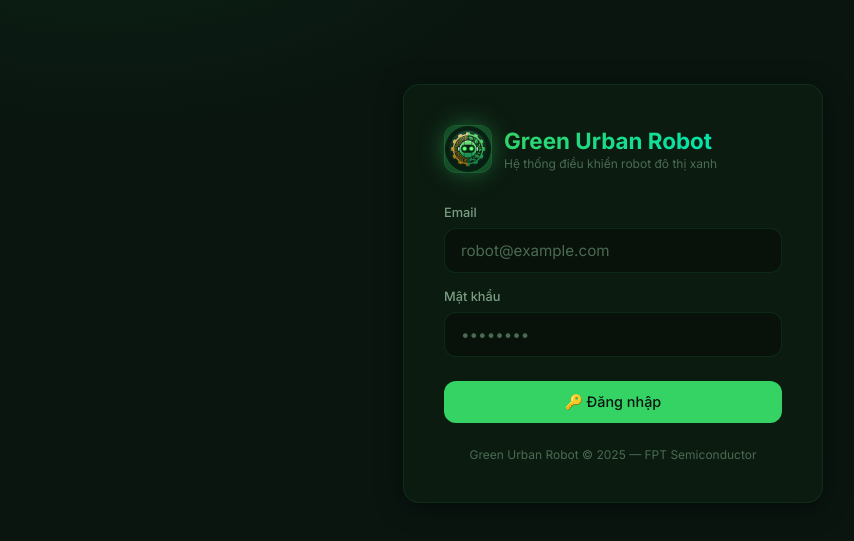
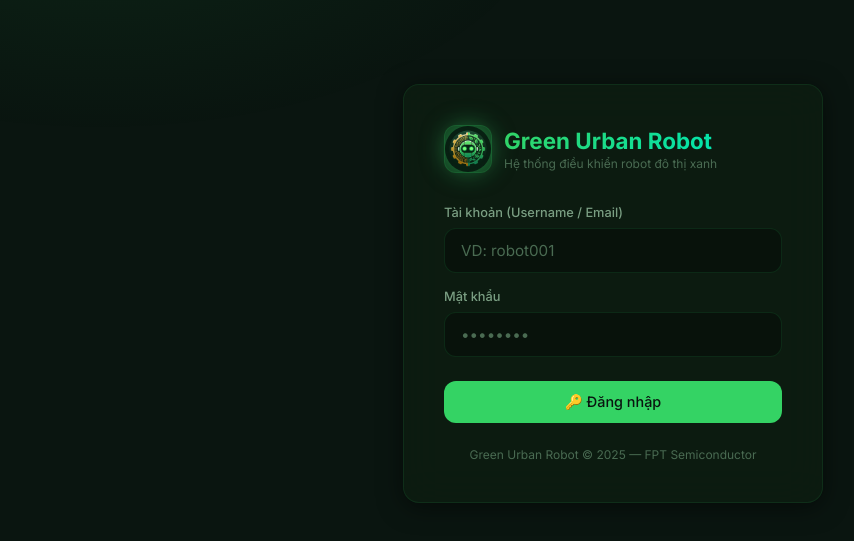
Before and after one commit to emyeukhoahocfpt-a1009/green-urban-robot, a React (Vite) app in the folder pwa/: page /login in a window 1280 px wide. Shown: the part 107-648 px from the top of the page, without its empty margins (27-881 px from the left). Built offline with nearby package versions, Linux system fonts and the light colour scheme; no server answers.

Commit message:
feat: user friendly login with username instead of email

```diff
--- a/pwa/src/pages/Login.tsx
+++ b/pwa/src/pages/Login.tsx
@@ -15,7 +15,11 @@
     e.preventDefault()
     setError('')
     setLoading(true)
-    const err = await signIn(email, password)
+
+    // Tự động gán phần đuôi .local nếu người dùng chỉ nhập username (ví dụ: robot001)
+    const loginEmail = email.includes('@') ? email : `${email}@local.app`
+
+    const err = await signIn(loginEmail, password)
     if (err) setError(err)
     setLoading(false)
   }
@@ -47,16 +51,16 @@
           {error && <div className="error-message">⚠️ {error}</div>}
 
           <div className="form-group">
-            <label className="form-label" htmlFor="email">Email</label>
+            <label className="form-label" htmlFor="email">Tài khoản (Username / Email)</label>
             <input
               id="email"
-              type="email"
+              type="text"
               className="input"
-              placeholder="robot@example.com"
+              placeholder="VD: robot001"
               value={email}
-              onChange={e => setEmail(e.target.value)}
+              onChange={e => setEmail(e.target.value.toLowerCase())}
               required
-              autoComplete="email"
+              autoComplete="username"
             />
           </div>
 
```
